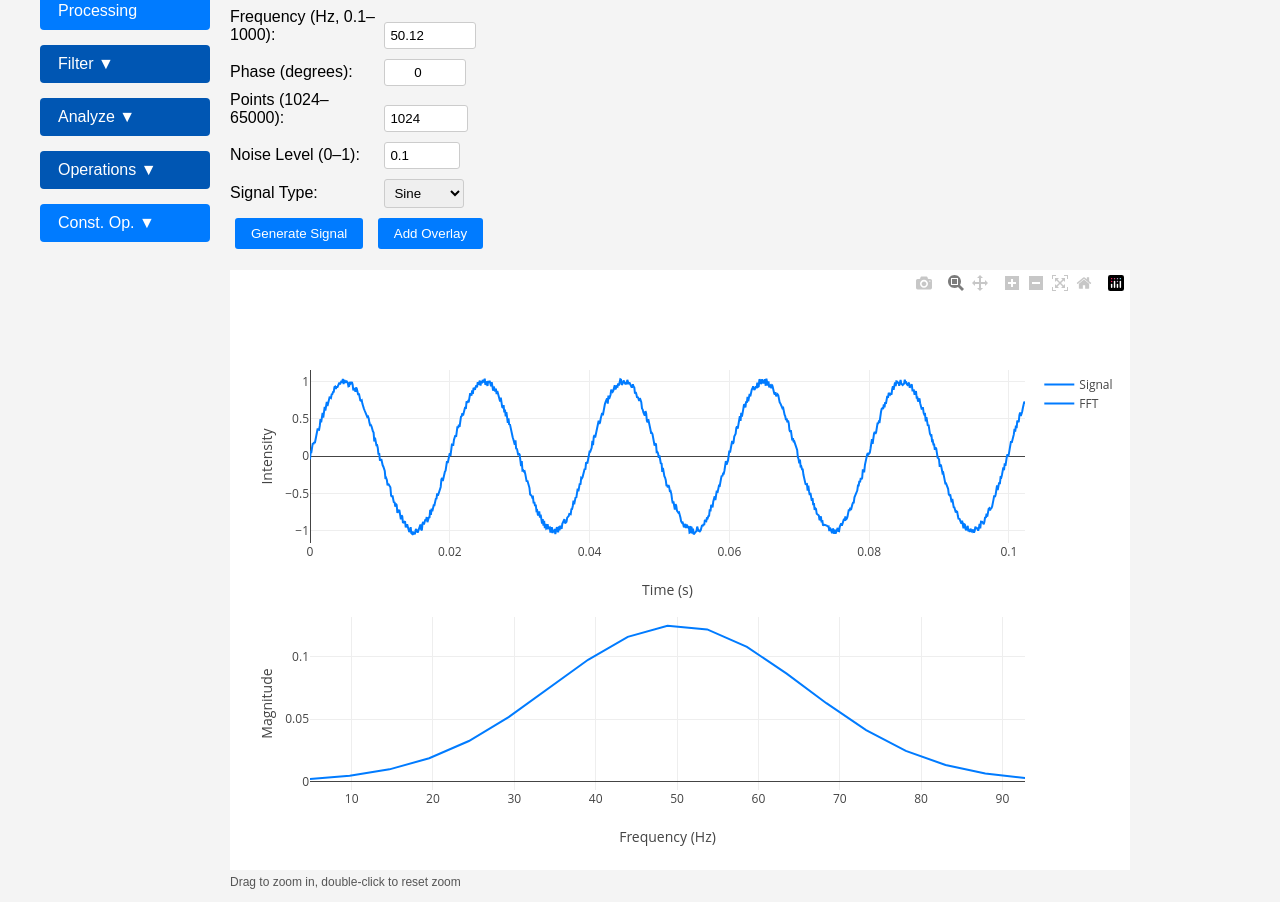
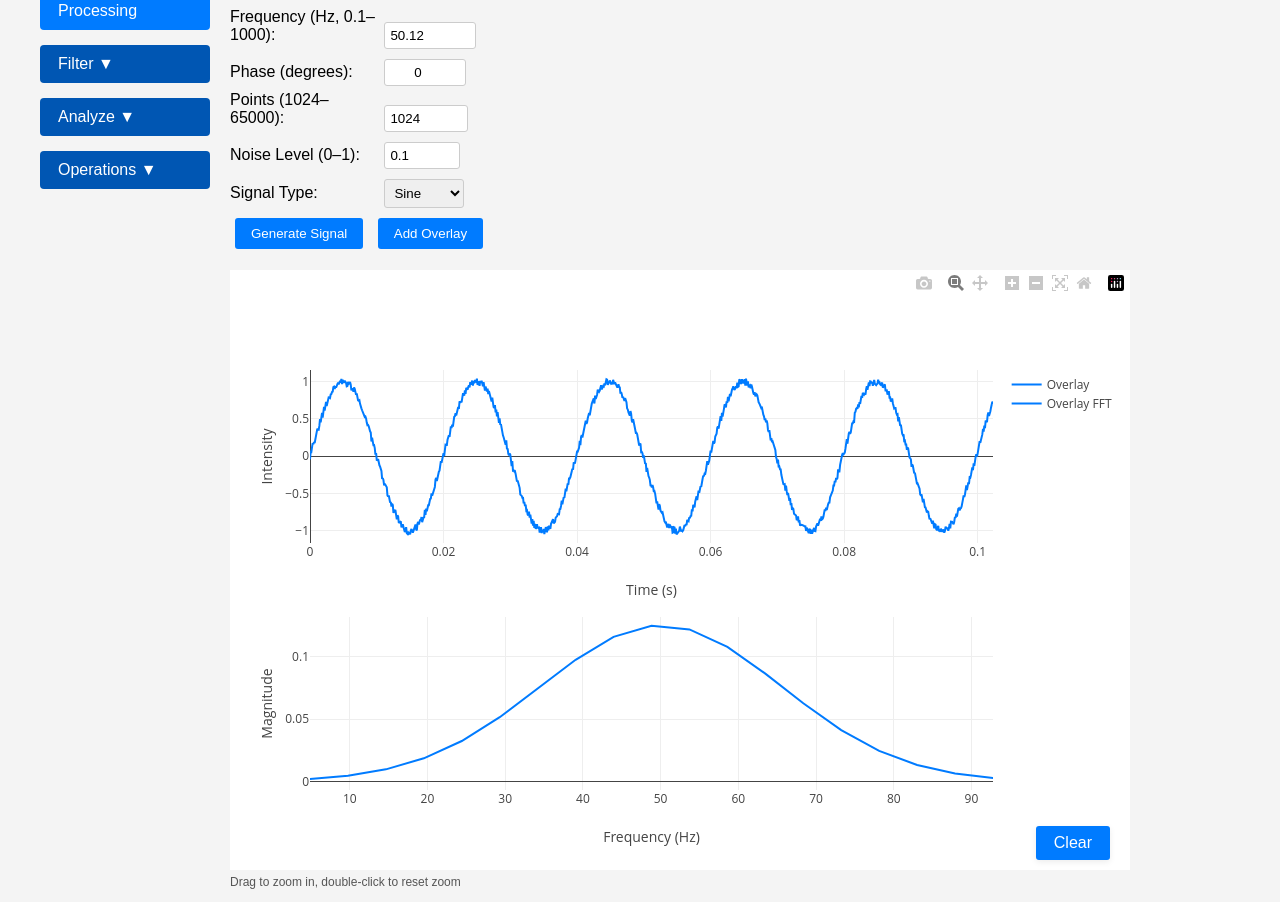
Before and after one commit to thacien20/work_proj, a Flask app: page / in a window 1280 px wide. Shown: the part 152-1054 px from the top of the page. Run offline with Flask 3, Linux system fonts and the light colour scheme; some libraries are stand-ins or nearby versions.

Commit message:
cleared the signal , fixed a lot

```diff
--- a/app.py
+++ b/app.py
@@ -6,7 +6,7 @@ from werkzeug.utils import secure_filename
 
 from config import Config
 from signal_generation import generate_signal  # <-- updated import
-from signal_processing import compute_fft, operations, FS
+from signal_processing import compute_fft, FS
 from file_utils import allowed_file
 from waveforms import get_waveforms
 
@@ -30,7 +30,6 @@ def generate_signal_endpoint():
         points = int(data['points'])
         noise = float(data.get('noise', 0.0))
         signal_type = data.get('signalType', 'sine')
-        custom_formula = data.get('customFormula', '')
         # Multi-frequency support
         frequencies = data.get('frequencies', None)
         amplitudes = data.get('amplitudes', None)
@@ -52,7 +51,7 @@ def generate_signal_endpoint():
     t = np.arange(points) / FS
 
     try:
-        signal = generate_signal(t, frequency, signal_type, custom_formula, frequencies, amplitudes)
+        signal = generate_signal(t, frequency, signal_type, frequencies, amplitudes)
     except ValueError as e:
         return jsonify({'error': str(e)}), 400
 
@@ -63,32 +62,6 @@ def generate_signal_endpoint():
 
     return jsonify({
         'signal': signal.tolist(),
-        'fft': fft_magnitude.tolist(),
-        'freq_axis': freq_axis.tolist()
-    })
-
-@app.route('/api/apply_operation', methods=['POST'])
-def apply_operation():
-    data = request.get_json()
-    if not data:
-        return jsonify({'error': 'No data provided'}), 400
-
-    try:
-        signal = np.array(data['signal'])
-        operation = data['operation']
-        constant = float(data['constant'])
-    except (KeyError, ValueError):
-        return jsonify({'error': 'Invalid or missing parameters'}), 400
-
-    try:
-        modified_signal = operations(signal, operation, constant)
-    except ValueError as e:
-        return jsonify({'error': str(e)}), 400
-
-    fft_magnitude, freq_axis = compute_fft(modified_signal)
-
-    return jsonify({
-        'signal': modified_signal.tolist(),
         'fft': fft_magnitude.tolist(),
         'freq_axis': freq_axis.tolist()
     })
--- a/static/css/styles.css
+++ b/static/css/styles.css
@@ -162,91 +162,6 @@ canvas:not(:supported) + .canvas-fallback {
     background-color: #e0e0e0;
 }
 
-.const-op-dropdown {
-    position: relative;
-    width: 170px;
-}
-
-#constOpBtn {
-    width: 170px;
-    text-align: left;
-}
-
-.const-op-content {
-    display: none;
-    position: absolute;
-    left: 0;
-    top: 100%;
-    background-color: #f9f9f9;
-    min-width: 170px;
-    box-shadow: 0px 8px 16px 0px rgba(0,0,0,0.1);
-    z-index: 2;
-    padding: 10px 0;
-    flex-direction: column;
-    gap: 8px;
-}
-
-.const-op-content.show {
-    display: flex;
-}
-
-.const-op-row {
-    display: flex;
-    align-items: center;
-    gap: 8px;
-    padding: 4px 10px;
-}
-
-.const-op-action {
-    background: #007bff;
-    color: #fff;
-    border: none;
-    border-radius: 3px;
-    padding: 5px 10px;
-    cursor: pointer;
-    font-size: 14px;
-}
-
-.const-op-input {
-    width: 80px;
-    padding: 4px;
-    font-size: 14px;
-    border: 1px solid #ccc;
-    border-radius: 3px;
-}
-
-@media (max-width: 768px) {
-    main {
-        flex-direction: column;
-        padding: 1em;
-    }
-    .sidebar {
-        width: 100%;
-        position: static;
-        align-items: stretch;
-    }
-    #signal-section {
-        margin-left: 0;
-        margin-top: 20px;
-    }
-    .canvas-container {
-        max-width: 100%;
-        height: auto;
-        aspect-ratio: 4 / 3; /* Maintain canvas aspect ratio */
-    }
-    form label {
-        width: 100%;
-        margin-bottom: 5px;
-    }
-    form input, form select {
-        width: 100%;
-        box-sizing: border-box;
-    }
-    form button {
-        width: 100%;
-        margin: 5px 0;
-    }
-}
 .file-dropdown {
     position: absolute;
     top: 40px;
@@ -291,3 +206,22 @@ canvas:not(:supported) + .canvas-fallback {
 .file-dropdown.show .file-dropdown-content {
     display: flex;
 }
+
+.plot-clear-btn {
+    position: absolute;
+    bottom: 10px;
+    right: -80px; /* Increased from 10px to 20px for more spacing */
+    z-index: 10;
+    background-color: #007bff;
+    color: #fff;
+    border: none;
+    border-radius: 3px;
+    padding: 8px 18px;
+    font-size: 16px;
+    cursor: pointer;
+    box-shadow: 0 2px 6px rgba(0,0,0,0.08);
+    transition: background 0.2s;
+}
+.plot-clear-btn:hover, .plot-clear-btn:focus {
+    background-color: #0056b3;
+}
--- a/static/js/plotting.js
+++ b/static/js/plotting.js
@@ -23,7 +23,7 @@ export function plotAll() {
                 y: ov.signal,
                 type: 'scatter',
                 mode: 'lines',
-                name: 'Overlay Signal',
+                name: 'Signal', // swapped
                 line: { color: '#ff8800' },
                 yaxis: 'y1',
                 xaxis: 'x1'
@@ -36,7 +36,7 @@ export function plotAll() {
                 y: ov.fft,
                 type: 'scatter',
                 mode: 'lines',
-                name: 'Overlay FFT',
+                name: 'Signal FFT', // swapped
                 line: { color: '#ff8800' },
                 yaxis: 'y2',
                 xaxis: 'x2'
@@ -54,7 +54,7 @@ export function plotAll() {
             y: state.signalData,
             type: 'scatter',
             mode: 'lines',
-            name: 'Signal',
+            name: 'Overlay', // swapped
             line: { color: '#007bff' },
             yaxis: 'y1',
             xaxis: 'x1'
@@ -71,7 +71,7 @@ export function plotAll() {
             y: state.fftMagnitudes,
             type: 'scatter',
             mode: 'lines',
-            name: 'FFT',
+            name: 'Overlay FFT', // swapped
             line: { color: '#007bff' },
             yaxis: 'y2',
             xaxis: 'x2'
--- a/static/js/signal.js
+++ b/static/js/signal.js
@@ -7,7 +7,6 @@ export function generateSignal() {
     let points = parseInt(document.getElementById('points').value);
     const noise = parseFloat(document.getElementById('noise').value);
     const signalType = document.getElementById('signalType').value;
-    const customFormula = document.getElementById('customFormula').value;
 
     // Multi-frequency fields
     let frequencies = null;
@@ -38,10 +37,6 @@ export function generateSignal() {
         alert('Please enter a valid number of points between 1024 and 65000.');
         return;
     }
-    if (signalType === 'custom' && !customFormula.trim()) {
-        alert('Please enter a custom formula for custom signal type.');
-        return;
-    }
 
     // Derive samplingFrequency and points for multi to ensure good frequency resolution
     let adjustedPoints;
@@ -60,7 +55,7 @@ export function generateSignal() {
         adjustedPoints = Math.round(adjustedPoints * 2); // Double the points
         // Clamp to allowed range
         if (adjustedPoints < 1024) adjustedPoints = 1024;
-        if (adjustedPoints > 40000) adjustedPoints = 40000;
+        if (adjustedPoints > 10000) adjustedPoints = 10500;
         document.getElementById('points').value = adjustedPoints;
         console.log(`Multi: minFreq=${minFreq}, minDuration=${minDuration}, adjustedPoints=${adjustedPoints}`);
     } else {
@@ -78,7 +73,7 @@ export function generateSignal() {
     console.log(`Using FS: ${FS} Hz, points: ${adjustedPoints}`);
 
     // Prepare payload
-    const payload = { frequency, points: adjustedPoints, noise, signalType, customFormula, fs: FS };
+    const payload = { frequency, points: adjustedPoints, noise, signalType, fs: FS };
     if (signalType === 'multi') {
         payload.frequencies = frequencies;
         if (amplitudes) payload.amplitudes = amplitudes;
--- a/static/js/ui.js
+++ b/static/js/ui.js
@@ -15,7 +15,6 @@ window.addEventListener('DOMContentLoaded', () => {
     });
 
     generateSignal();
-    setupConstOpDropdown();
     setupAnalyzeDropdown();
     setupOperationsDropdown();
 
@@ -124,7 +123,7 @@ function addOverlay() {
         fft: new Float32Array(state.fftMagnitudes),
         freq: new Float32Array(state.fftFreqAxis)
     }];
-    alert('Overlay added! Now generate a new main signal.');
+    alert('Main signal recorded, now add your overlay:');
 }
 
 // Patch generateSignal to clear overlays if not waiting for overlay
@@ -136,74 +135,6 @@ if (!window._generateSignalPatched) {
         // Do not touch overlays unless addOverlay was just used
     };
     window._generateSignalPatched = true;
-}
-
-function setupConstOpDropdown() {
-    const constOpBtn = document.getElementById('constOpBtn');
-    const constOpContent = document.querySelector('.const-op-content');
-    if (constOpBtn && constOpContent) {
-        constOpBtn.addEventListener('click', function(e) {
-            e.stopPropagation();
-            constOpContent.classList.toggle('show');
-        });
-        document.addEventListener('click', function(e) {
-            if (!constOpContent.contains(e.target) && e.target !== constOpBtn) {
-                constOpContent.classList.remove('show');
-            }
-        });
-        const operationButtons = [
-            { id: 'constOpBtn_add', op: 'add' },
-            { id: 'constOpBtn_subtract', op: 'subtract' },
-            { id: 'constOpBtn_multiply', op: 'multiply' },
-            { id: 'constOpBtn_divide', op: 'divide' }
-        ];
-        operationButtons.forEach(({ id, op }) => {
-            const button = document.getElementById(id);
-            button.addEventListener('click', async () => {
-                if (!state.signalData.length || !state.fs) {
-                    alert('Please generate a signal first');
-                    return;
-                }
-                const row = button.closest('.const-op-row');
-                const constantInput = row.querySelector('.const-op-input');
-                const constant = parseFloat(constantInput.value);
-                if (isNaN(constant)) {
-                    alert('Please enter a valid constant value');
-                    return;
-                }
-                const data = {
-                    signal: Array.from(state.signalData),
-                    operation: op,
-                    constant: constant,
-                    fs: state.fs
-                };
-                try {
-                    const response = await fetch('/api/apply_operation', {
-                        method: 'POST',
-                        headers: { 'Content-Type': 'application/json' },
-                        body: JSON.stringify(data)
-                    });
-                    const result = await response.json();
-                    if (response.ok) {
-                        state.signalData = new Float32Array(result.signal);
-                        state.fftMagnitudes = new Float32Array(result.fft);
-                        state.fftFreqAxis = new Float32Array(result.freq_axis);
-                        const points = state.signalData.length;
-                        state.time_axis = new Float32Array(points);
-                        for (let i = 0; i < points; i++) {
-                            state.time_axis[i] = i / FS;
-                        }
-                        plotAll();
-                    } else {
-                        alert(result.error);
-                    }
-                } catch (error) {
-                    console.error('Error:', error);
-                    alert('Failed to apply operation');
-                }
-            });
-        });
-    }
 }
 
 function setupAnalyzeDropdown() {
@@ -272,3 +203,12 @@ function setupOperationsDropdown() {
         });
     }
 }
+
+document.getElementById('clearBtn').onclick = function() {
+    state.signalData = new Float32Array();
+    state.time_axis = new Float32Array();
+    state.fftMagnitudes = new Float32Array();
+    state.fftFreqAxis = new Float32Array();
+    state.overlays = [];
+    plotAll();
+}
--- a/templates/index.html
+++ b/templates/index.html
@@ -49,27 +49,6 @@
                     <button type="button" id="opsBtn_divide">Divide</button>
                 </div>
             </div>
-            <div class="const-op-dropdown">
-                <button class="main-btn" id="constOpBtn">Const. Op. ▼</button>
-                <div class="const-op-content">
-                    <div class="const-op-row">
-                        <button type="button" class="const-op-action" data-op="add" id="constOpBtn_add">Add</button>
-                        <input type="number" class="const-op-input" placeholder="Value">
-                    </div>
-                    <div class="const-op-row">
-                        <button type="button" class="const-op-action" data-op="subtract" id="constOpBtn_subtract">Subtract</button>
-                        <input type="number" class="const-op-input" placeholder="Value">
-                    </div>
-                    <div class="const-op-row">
-                        <button type="button" class="const-op-action" data-op="multiply" id="constOpBtn_multiply">Multiply</button>
-                        <input type="number" class="const-op-input" placeholder="Value">
-                    </div>
-                    <div class="const-op-row">
-                        <button type="button" class="const-op-action" data-op="divide" id="constOpBtn_divide">Divide</button>
-                        <input type="number" class="const-op-input" placeholder="Value">
-                    </div>
-                </div>
-            </div>
         </div>
         <section id="signal-section">
             <form id="signalForm">
@@ -106,12 +85,7 @@
                         <option value="square">Square</option>
                         <option value="triangle">Triangle</option>
                         <option value="multi">Multi</option>
-                        <option value="custom">Custom</option>
                     </select>
-                </div>
-                <div class="form-group" id="customFormulaGroup" style="display:none;">
-                    <label for="customFormula">Custom Formula:</label>
-                    <input type="text" id="customFormula" name="customFormula" placeholder="e.g., sin(2*pi*frequency*t) + 0.5*sin(4*pi*frequency*t)">
                 </div>
                 <div class="button-group">
                     <button type="button" id="generateBtn">Generate Signal</button>
@@ -119,9 +93,10 @@
                 </div>
             </form>
 
-            <div class="canvas-container">
+            <div class="canvas-container" style="position:relative;">
                 <div id="plot"></div>
                 <p class="zoom-instructions">Drag to zoom in, double-click to reset zoom</p>
+                <button type="button" id="clearBtn" class="plot-clear-btn">Clear</button>
             </div>
         </section>
     </main>
@@ -131,11 +106,9 @@
     document.addEventListener('DOMContentLoaded', function() {
         const signalType = document.getElementById('signalType');
         const multiFreqGroup = document.getElementById('multiFreqGroup');
-        const customFormulaGroup = document.getElementById('customFormulaGroup');
         const phaseGroup = document.getElementById('phaseGroup');
         function updateFields() {
             multiFreqGroup.style.display = (signalType.value === 'multi') ? '' : 'none';
-            customFormulaGroup.style.display = (signalType.value === 'custom') ? '' : 'none';
             phaseGroup.style.display = (signalType.value !== 'multi') ? '' : 'none';
         }
         signalType.addEventListener('change', updateFields);
```
Also changed, not shown: signal_generation.py (+1 -7 lines), signal_processing.py (+0 -60 lines).
